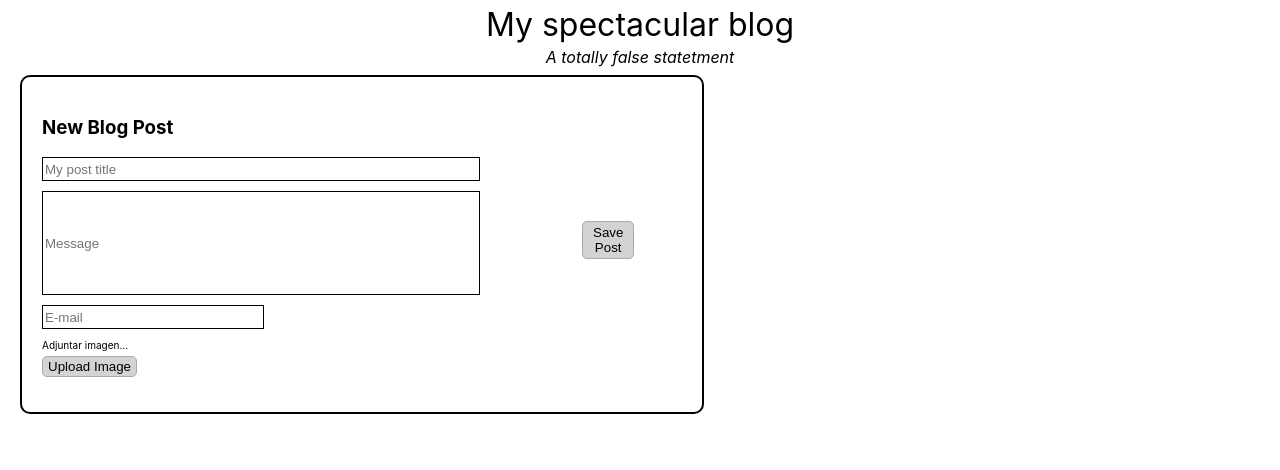
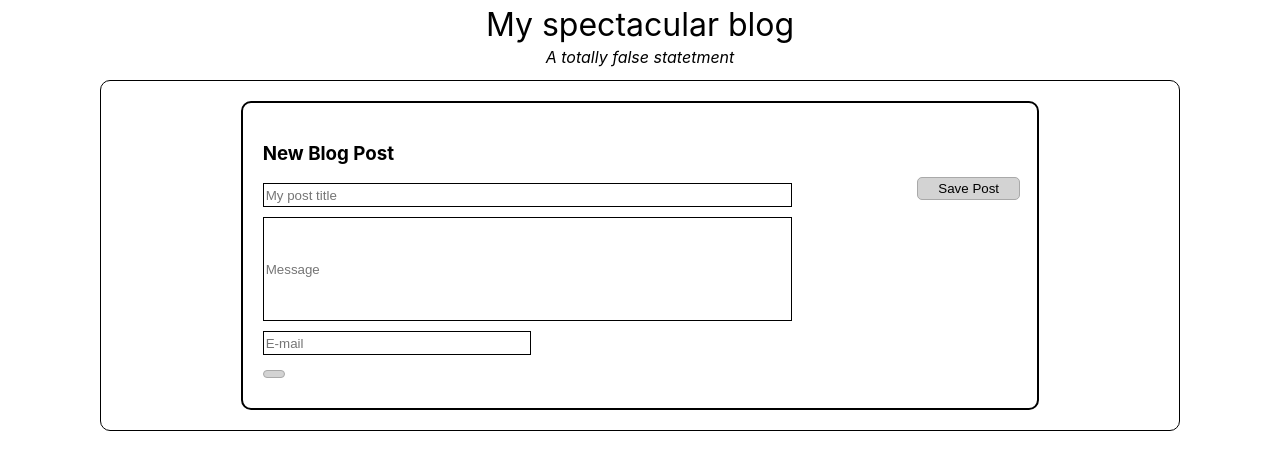
Before and after one commit to faustologic/my-spectacular-blog, a React (Create React App) app: page / in a window 1280 px wide. Shown: the top 470 px of the page. Built offline with nearby package versions, Linux system fonts and the light colour scheme.

Commit message:
Diseño de creador de blog realizado

```diff
--- a/src/Home/Home.css
+++ b/src/Home/Home.css
@@ -1,3 +1,10 @@
 .home__container {
+  border: 1px solid black;
+  margin-top: 25px;
+  margin-left: 100px;
+  margin-right: 100px;
+  border-radius: 10px;
+  justify-content: center;
   align-items: center;
+  display: flex;
 }
--- a/src/NewBlogPost/NewBlogPost.css
+++ b/src/NewBlogPost/NewBlogPost.css
@@ -1,12 +1,11 @@
 .newBlogPost {
-  width: 50%;
+  width: 70%;
   height: auto;
   border: 2px solid black;
   margin: 20px 20px;
   text-align: left;
   padding: 20px 20px;
   border-radius: 10px;
-  align-items: center !important;
   display: grid;
   grid-template-columns: auto 100px;
   grid-template-rows: auto auto;
@@ -37,29 +36,26 @@
   margin: 5px 0;
 }
 .newBlogPost__attachImage {
-  display: grid;
-  font-size: 10px;
-  display: flex;
-  margin: 5px 0;
-}
-.newBlogPost__uploadImageButton {
-  background-color: lightgray;
   border-radius: 5px;
   border: 1px solid darkgray;
-  padding: 2px 5px;
-  margin: 5px 0;
-  display: flex;
+  padding: 3px 10px;
+  background-color: lightgray;
+  display: grid;
+  margin-top: 10px;
 }
 
 .newBlogPost__right {
   display: flex;
   width: 20%;
   float: right;
+  align-items: center;
+  margin-bottom: 125px;
 }
 
 .newBlogPost__savePostButton {
   background-color: lightgray;
   border-radius: 5px;
   border: 1px solid darkgray;
-  padding: 3px 10px;
+  padding: 3px 20px;
+  white-space: nowrap;
 }
--- a/src/NewBlogPost/NewBlogPost.js
+++ b/src/NewBlogPost/NewBlogPost.js
@@ -22,10 +22,7 @@ function NewBlogPost() {
             type="email"
             placeholder="E-mail"
           />
-          <small className="newBlogPost__attachImage">Adjuntar imagen...</small>
-          <button className="newBlogPost__uploadImageButton">
-            Upload Image
-          </button>
+          <input className="newBlogPost__attachImage" type="image" alt="" />
         </form>
       </div>
       <div className="newBlogPost__right">
```
